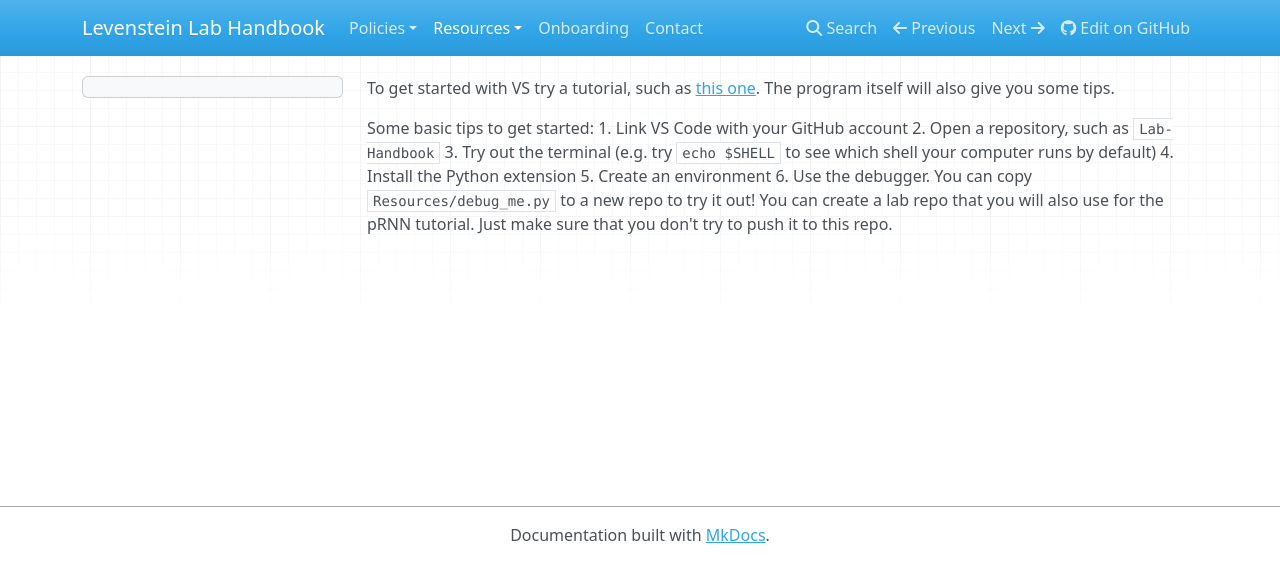
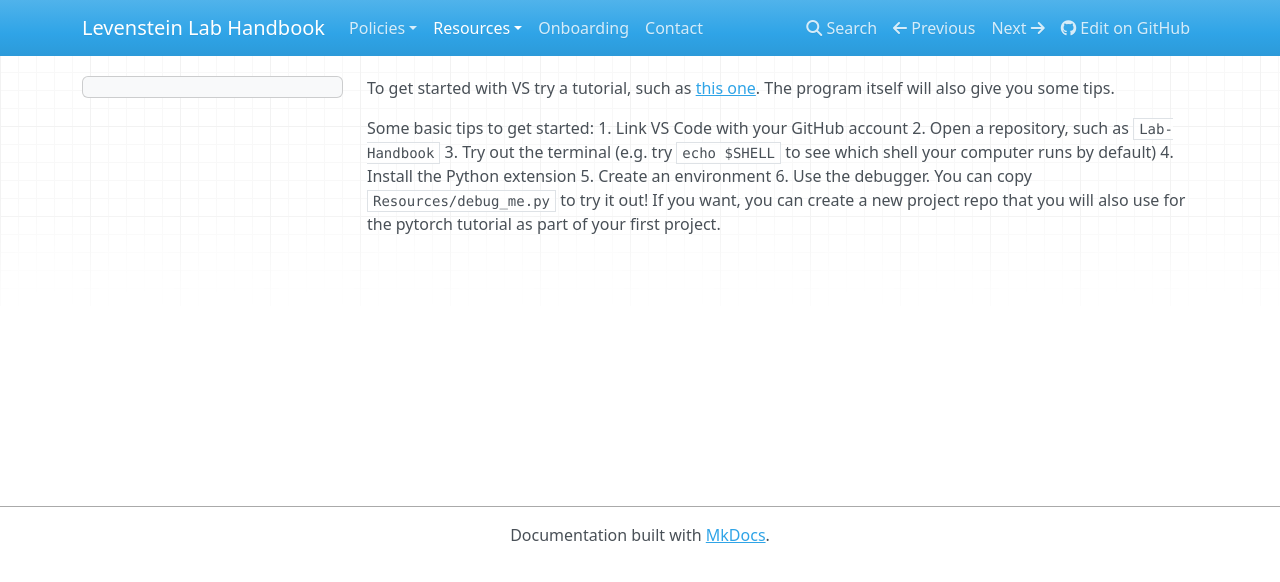
Before and after one commit to LevensteinLab/Lab-Handbook, an MkDocs documentation site: the page built from docs/Resources/vs_code.md, in a window 1280 px wide. Shown: the top 582 px of the page. Built offline with MkDocs 1.6.1, drawn with Linux system fonts in a browser that asks for light colours; nearby versions of some CDN libraries.

Commit message:
Update instructions for using the debugger

```diff
--- a/docs/Resources/vs_code.md
+++ b/docs/Resources/vs_code.md
@@ -6,4 +6,4 @@
 3. Try out the terminal (e.g. try `echo $SHELL` to see which shell your computer runs by default)
 4. Install the Python extension
 5. Create an environment
-6. Use the debugger. You can copy `Resources/debug_me.py` to a new repo to try it out! You can create a lab repo that you will also use for the pRNN tutorial. Just make sure that you don't try to push it to this repo.
+6. Use the debugger. You can copy `Resources/debug_me.py` to try it out! If you want, you can create a new project repo that you will also use for the pytorch tutorial as part of your first project.
```
